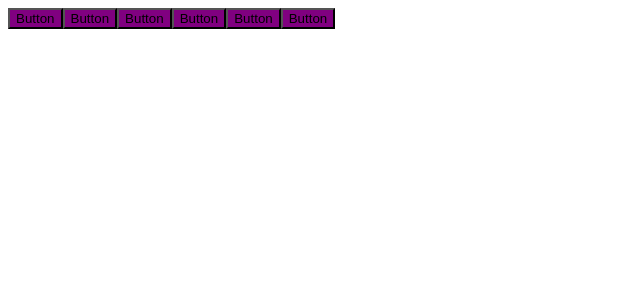
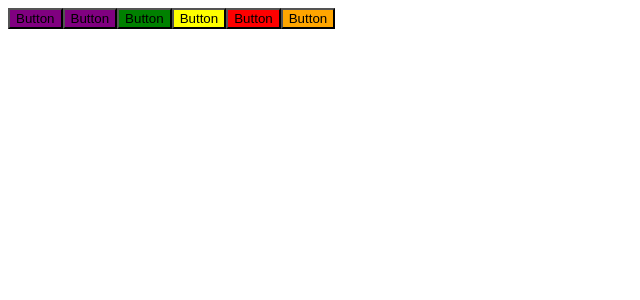
Before and after one commit to danielcaze/ignite-timer, a React (Vite) app: page / in a window 1280 px wide. Shown: the top 300 px of the page, without its empty margins (0-640 px from the left). Built offline with nearby package versions, Linux system fonts and the light colour scheme.

Commit message:
theme typing and provider

```diff
--- a/src/@types/styles.d.ts
+++ b/src/@types/styles.d.ts
@@ -1,7 +1,5 @@
 import 'styled-components'
 import { defaultTheme } from '../styles/themes/default'
-
-type defaultThemeType = typeof defaultTheme;
 
 declare module 'styled-components' {
     export interface DefaultTheme extends defaultThemeType { }
--- a/src/App.tsx
+++ b/src/App.tsx
@@ -1,7 +1,7 @@
 import { Button } from "./components/Button";
 
 import { ThemeProvider } from "styled-components";
-import { defaultTheme } from "./styles/themes/default";
+import { defaultTheme, darkTheme } from "./styles/themes/default";
 
 export function App() {
   return (
--- a/src/components/Button.styles.ts
+++ b/src/components/Button.styles.ts
@@ -6,5 +6,5 @@ interface ButtonContainerProps {
 }
 
 export const ButtonContainer = styled.button<ButtonContainerProps>`
-    background-color: ${(props) => props.theme.primary}
+    background-color: ${({ theme, variant }) => theme[variant]}
 `
--- a/src/styles/themes/default.ts
+++ b/src/styles/themes/default.ts
@@ -1,3 +1,5 @@
+export type ThemeType = typeof defaultTheme
+
 export const defaultTheme = {
     primary: "purple",
     secondary: "orange",
@@ -5,3 +7,11 @@ export const defaultTheme = {
     warning: "yellow",
     danger: "red",
 }
+
+export const darkTheme: ThemeType = {
+    primary: "green",
+    secondary: "magenta",
+    success: "blue",
+    warning: "white",
+    danger: "black",
+}
```
